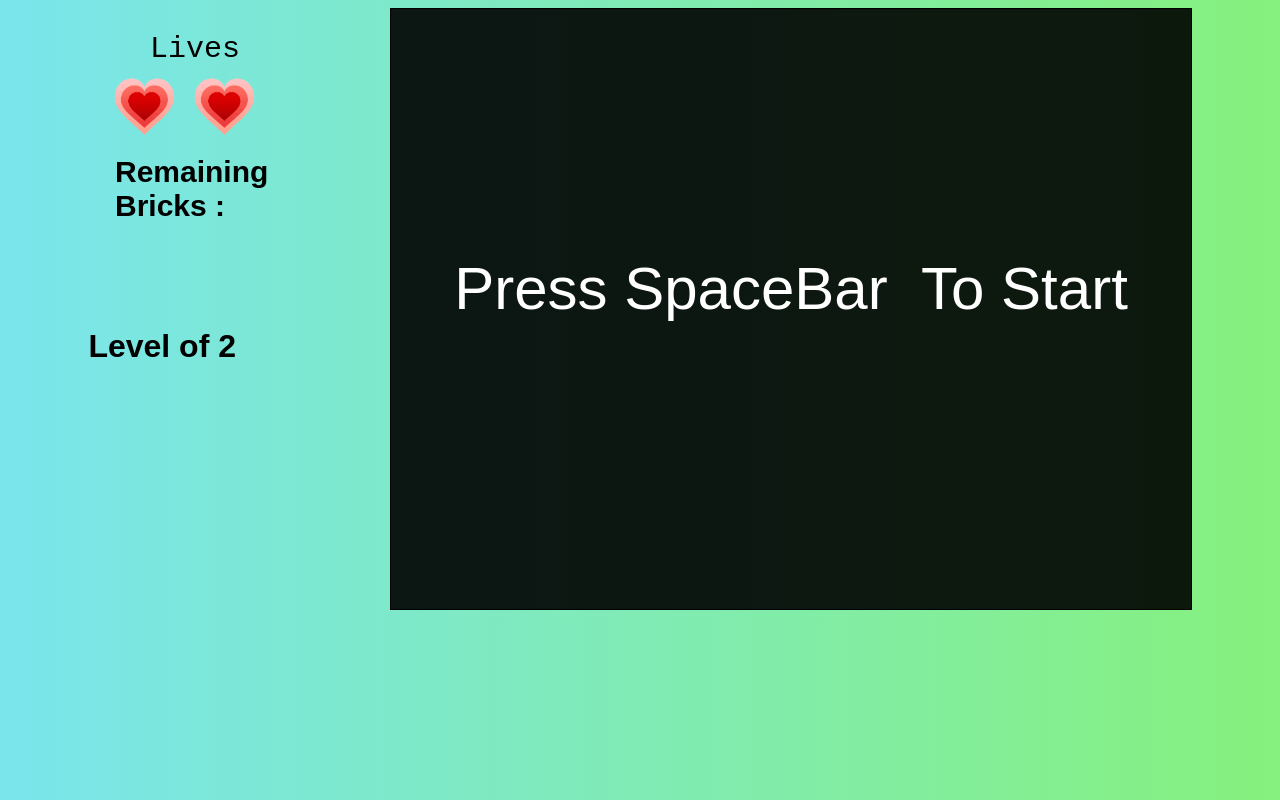
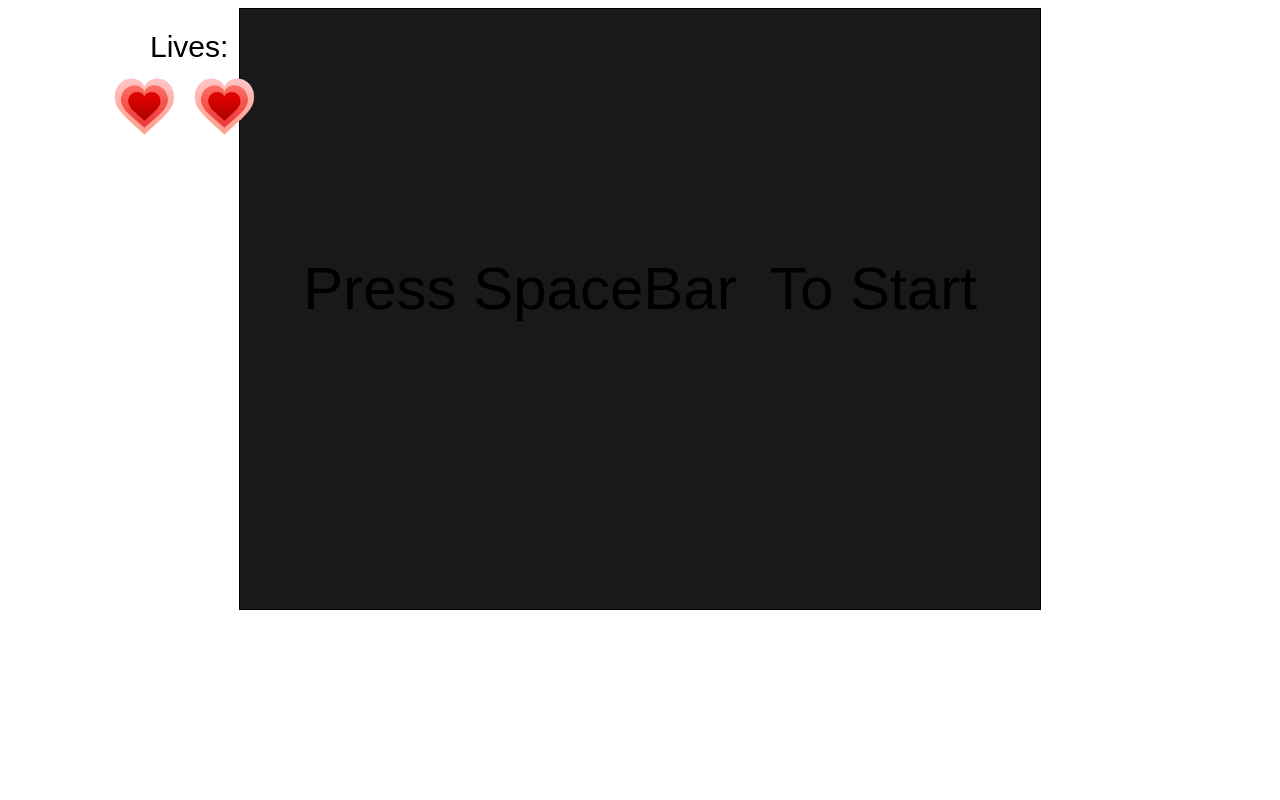
Before and after one commit to barisdevjs/Brick-game-single-player, a website with bundled scripts: page index.html in a window 1280 px wide. Built offline with nearby package versions, Linux system fonts and the light colour scheme.

Commit message:
Revert "changes made"
This reverts commit 8848bf151862c5799498c630ba735ac3ac379a98.

```diff
--- a/ball.js
+++ b/ball.js
@@ -10,11 +10,12 @@ export default class Ball {
         this.game = game;
         this.reset();
         this.array = [...document.querySelectorAll('.lives > img')];
+        console.log(this.array);
     }
 
     reset() {
-        this.position = {x:10, y:10};
-        this.speed = {x:4, y:6};
+        this.position = {x:110, y:310};
+        this.speed = {x:3, y:5};
     }
 
     draw(ctx) {
--- a/brick.js
+++ b/brick.js
@@ -3,7 +3,6 @@ import { collisionDetector } from "./collision.js";
 export default class Brick {
   constructor(game,position) {
     this.image = document.getElementById('brickImage');
-    this.scoreElement = document.getElementById('score');
     this.position = position
     this.width=50; // 16 * 50 = 800 levels.js for bricks
     this.height=24;
@@ -22,7 +21,7 @@ export default class Brick {
   }
 
   update() {
-      if ( collisionDetector(this.game.ball,this)) { // this ==> brick
+      if ( collisionDetector(this.game.ball,this)  ) { // this ==> brick
         this.game.ball.speed.y = -this.game.ball.speed.y;
         this.markedForDeletion = true; // marking bricks for deletion
       }
--- a/game.js
+++ b/game.js
@@ -1,6 +1,7 @@
 import Player from './player.js';
 import Ball from "./ball.js";
 import InputHandler from "./input.js";
+import Brick from "./brick.js";
 import {buildLevel, level1, level2} from "./levels.js";
 
 const gameState = {
@@ -27,19 +28,12 @@ export default class Game {
         this.gameOver = document.getElementById('gameOverImage');
         this.levels = [level1, level2];
         this.currentLevel = 0;
-        this.scoreElement = document.getElementById('score');
-        this.score = this.levels[this.currentLevel].length;
-        this.levelELement = document.getElementById('level');
     }
 
     start() {
         if ( this.gameState != gameState.menu && this.gameState != gameState.newLevel) return;
         // prevent starting game twice
-        if ( this.gameState !== gameState.newLevel) {
-            this.levelELement.innerHTML = this.currentLevel + 1;
-        } else {
-            this.levelELement.innerHTML =2;
-        }
+
         this.bricks = buildLevel(this,this.levels[this.currentLevel]) // level this refers to the game
         this.ball.reset(); // for the new level
         this.gameObjects =[this.ball, this.player /*this.ball1*/] // second ball
@@ -66,14 +60,13 @@ export default class Game {
 
         this.bricks = this.bricks.
         filter( brick => !brick.markedForDeletion);
-
-        this.scoreElement.innerHTML = this.bricks.length;
     }
 
 
     draw(ctx) {
         [...this.gameObjects, ...this.bricks].
         forEach(object => object.draw(ctx));
+
         if ( this.gameState === gameState.running ) { // pausing game
             ctx.rect(30,350,this.widthGame, this.heightGame);
             ctx.fillStyle = "rgba(155,0,220,0.1)";
@@ -89,7 +82,7 @@ export default class Game {
             ctx.fillStyle = "rgba(0,0,0,0.5)";
             ctx.fill();
             ctx.font = "60px Sans-Serif";
-            ctx.fillStyle = "darkblue";
+            ctx.fillStyle = "Black";
             ctx.textAlign = "center";
             ctx.fillText("Paused", this.widthGame/2, this.heightGame/2);
         }
@@ -99,13 +92,15 @@ export default class Game {
             ctx.fillStyle = "rgba(0,0,0,0.9)";
             ctx.fill();
             ctx.font = "60px Sans-Serif";
-            ctx.fillStyle = "White";
+            ctx.fillStyle = "Black";
             ctx.textAlign = "center";
             ctx.fillText("Press SpaceBar  To Start", this.widthGame/2, this.heightGame/2);
         }
 
         if ( this.gameState === gameState.gameOver ) { // starting the game
+
             ctx.drawImage(this.gameOver, 0, 0, this.widthGame, this.heightGame);
+
         }
     }
 
--- a/index.css
+++ b/index.css
@@ -1,20 +1,12 @@
-body {
-    background: linear-gradient(to right, #7ae5ec 0%, #86f17d 100%);
-    display: flex;
-    justify-content: center;
-    align-self: start;
-    flex-direction: row;
-    font-family: sans-serif;
-}
+
 
 
 #gameScreen {
     width: 800px;
     height: 600px;
     border: 1px solid black;
-    margin-left: 12vw;
+    margin: auto;
     display: flex;
-
 }
 
 img { /* if you choose the id of ball it will display two balls one in canvas other in HTML*/
@@ -42,18 +34,9 @@ img { /* if you choose the id of ball it will display two balls one in canvas ot
     left: 150px;
     position: absolute;
     font-size: 30px;
-
+    font-family: sans-serif;
 }
 
-h2 {
-    top:130px;
-    left: 115px;
-    position: absolute;
-    font-size: 30px;
-
+.hide {
+    display: none;
 }
-
-h3, h3 > * {
-    margin-top: 40vh;
-    font-size: 2rem;
-}
--- a/index.html
+++ b/index.html
@@ -10,12 +10,9 @@
 </head>
 <body>
     <div class="lives">
-        <p><kbd> Lives </kbd></p>
+        <p>Lives:</p>
         <img src="./assets/images/heart.gif" alt="heart" class="heart" id='one'>
         <img src="./assets/images/heart.gif" alt="heart" class="heart" id='two'>
-        <h2 >Remaining <br>Bricks : <kbd id="score" > </kbd></h2>
-        <h3 >Level <kbd id="level"> </kbd> of  2</h3>
-
     </div>
     <img id="ballImage" src="./assets/images/ball.png" alt="ball">
     <img id="brickImage" src="./assets/images/brick.png" alt="brick">
--- a/index.js
+++ b/index.js
@@ -17,6 +17,7 @@ let lastTime = 0;
 function gameLoop(timestamp) {
     let deltaTime = timestamp - lastTime; // difference between current time and last time
     lastTime = timestamp;
+
     ctx.clearRect(0, 0, widthGame, heightGame);
     game.update(deltaTime);
     game.draw(ctx);
--- a/input.js
+++ b/input.js
@@ -1,3 +1,4 @@
+import Game from "./game.js";
 
 export default class InputHandler {
     constructor(player,game) {
--- a/levels.js
+++ b/levels.js
@@ -10,7 +10,7 @@ export  function buildLevel(game, level) { // we are taking the brick constructo
             if (brick === 1) {
                 let position = {
                     x: 50 * brickIndex,
-                    y: 70 + 24 * rowIndex
+                    y: 50 + 24 * rowIndex
                 }
                 bricks.push(new Brick(game, position))
             }
@@ -20,9 +20,9 @@ export  function buildLevel(game, level) { // we are taking the brick constructo
 }
 
 export const level1 = [
-    [0, 1, 1, 1, 0, 1, 1, 1, 1, 1, 1, 0, 1, 1, 1,1],
-    [1, 0, 1, 0, 1, 1, 0, 0, 1, 1, 1, 1, 1, 1, 0,1]
-
+    [0, 1, 1, 1, 0, 1, 1, 1, 1, 1, 1, 0, 1, 1, 1,1], // 16 * 4 2D array
+    [1, 0, 1, 0, 1, 1, 0, 0, 1, 1, 1, 1, 1, 1, 0,1],
+    [1, 1, 0, 1, 1, 1, 1, 0, 0, 1, 1, 1, 1, 1, 1,0],
 
 ]
 
@@ -31,3 +31,4 @@ export const level2 = [
     [1, 1, 1, 1, 1, 0, 1, 1, 1, 1, 1, 1, 1, 1, 1,1],
     Array.from({ length: 16 }, () => 1 * Math.random() > 0.5 ? 1 : 0)
 ]
+console.log(level2)
```
Also changed, not shown: package.json (added, +12 -0 lines). Lines whose indentation alone changed are shown as unchanged.
